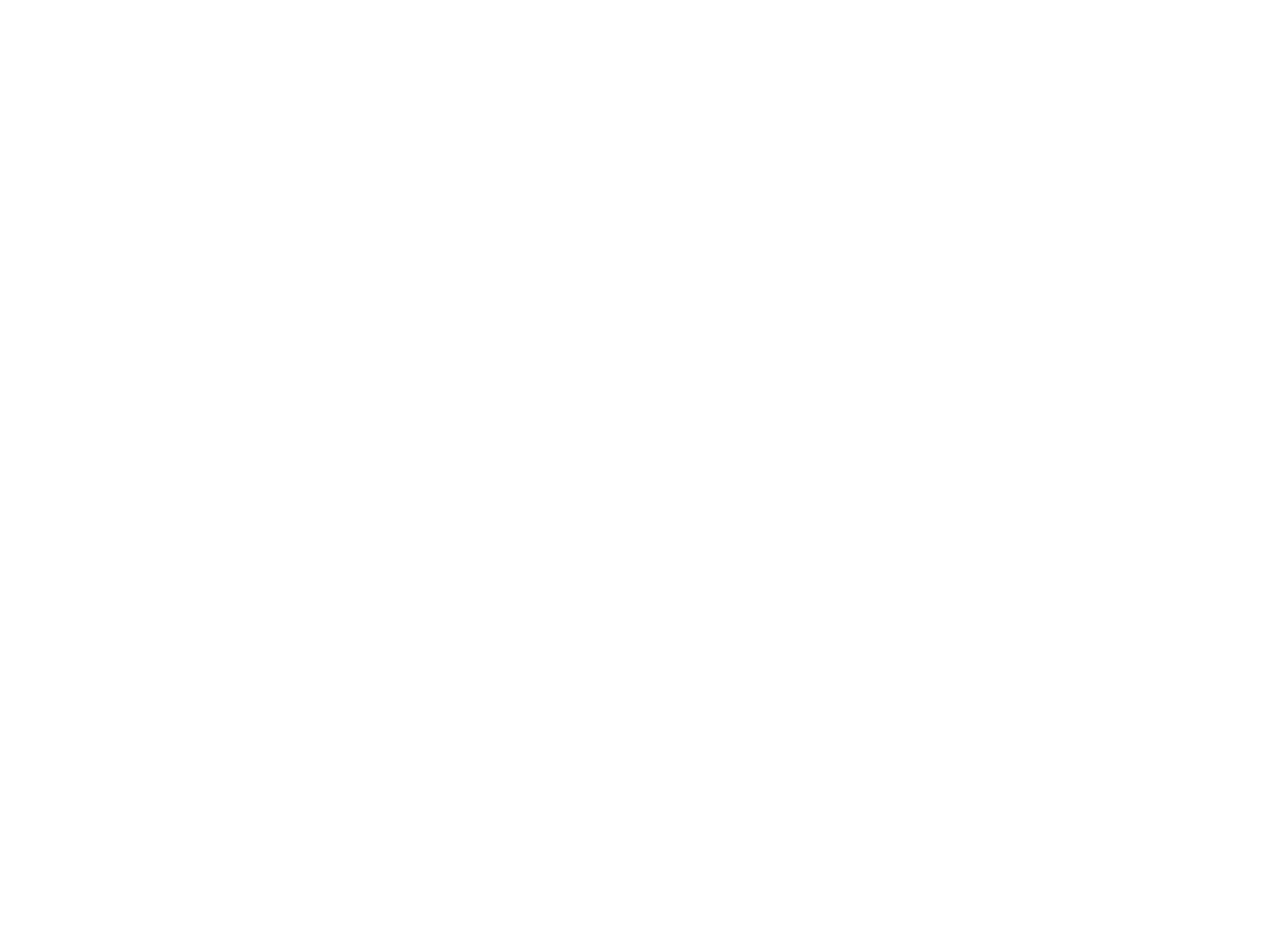
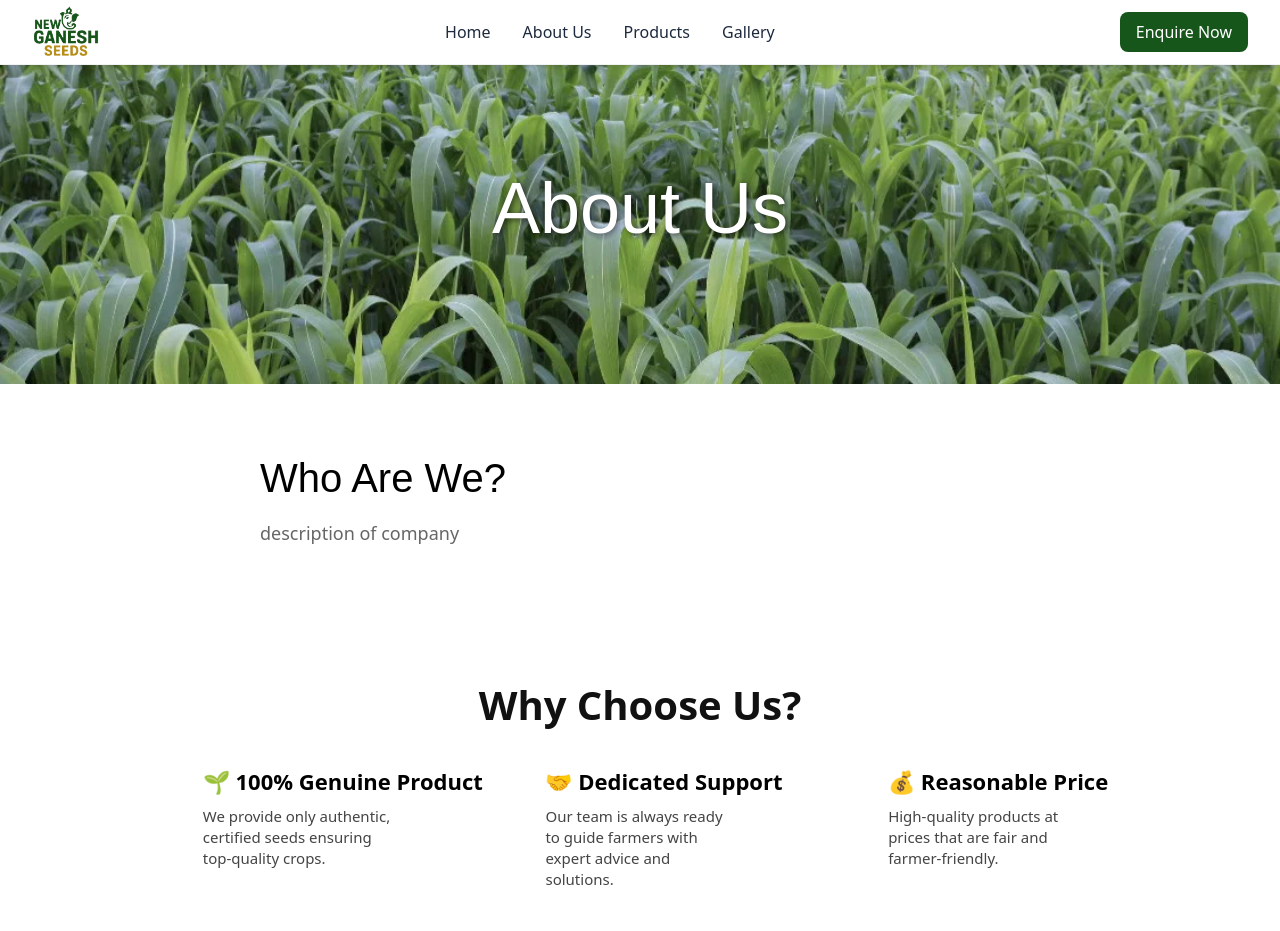
Before and after one commit to Megha108/NewGanesh_Business, a React (Vite) app in the folder new-ganesh/: page /about in a window 1280 px wide. Before the commit this address had no page. Shown: the top 931 px of the page. Before the commit the page ends 800 px from the top, so only its background shows below. Built offline with nearby package versions, Linux system fonts and the light colour scheme.

Commit message:
commit
-added about us page
-added basic feature
-many features pending

```diff
--- a/new-ganesh/package.json
+++ b/new-ganesh/package.json
@@ -14,6 +14,7 @@
     "lucide-react": "^0.544.0",
     "react": "^19.1.1",
     "react-dom": "^19.1.1",
+    "react-icons": "^5.5.0",
     "react-router-dom": "^7.9.1"
   },
   "devDependencies": {
--- a/new-ganesh/src/App.jsx
+++ b/new-ganesh/src/App.jsx
@@ -1,12 +1,13 @@
 import { Routes, Route } from "react-router-dom";
 import HomeMain from "./pages/home/main";
-
+import AboutUsPage from "./pages/home/aboutUsPage/aboutUs";
 export default function App() {
   return (
     <>
 
       <Routes>
         <Route path="/" element={<HomeMain />} />
+        <Route path="/about" element={<AboutUsPage />} />
       </Routes>
 
   </>
--- /dev/null
+++ b/new-ganesh/src/pages/home/aboutUsPage/WhoareWe.jsx
@@ -0,0 +1,27 @@
+import React from 'react';
+
+const WhoareWe = () => {
+  const styles = {
+    container: { maxWidth: 800, margin: '40px auto', padding: '0 20px' },
+    heading: { fontSize: 30, marginBottom: 12, color: '#111' },
+      title: {
+      fontSize: 40,
+      color: '#000000ff',
+      fontFamily: '"Bricolage Grotesque", Arial, sans-serif',
+
+    },
+    text: { fontSize: 18, color: '#666666', lineHeight: 1.5 },
+  };
+
+  return (
+    <div style={styles.container}>
+      <div style={styles.heading}><h2 style = {styles.title}>Who Are We?</h2></div>
+      <p style={styles.text}>
+        description of company
+      </p>
+
+    </div>
+  );
+};
+
+export default WhoareWe;
--- /dev/null
+++ b/new-ganesh/src/pages/home/aboutUsPage/WhyUs.jsx
@@ -0,0 +1,106 @@
+import React, { useEffect, useRef, useState } from "react";
+
+const WhyUs = () => {
+  const listRef = useRef([]);
+  const [visibleItems, setVisibleItems] = useState([]);
+
+  useEffect(() => {
+    const observer = new IntersectionObserver(
+      (entries) => {
+        entries.forEach((entry) => {
+          const index = entry.target.getAttribute("data-index");
+          if (entry.isIntersecting) {
+            setVisibleItems((prev) => [...prev, parseInt(index)]);
+          }
+        });
+      },
+      {
+        threshold: 0.2, // 20% of item visible to trigger
+      }
+    );
+
+    listRef.current.forEach((el) => el && observer.observe(el));
+
+    return () => observer.disconnect();
+  }, []);
+
+  const styles = {
+    container: {
+      maxWidth: 900,
+      margin: "10vw auto",
+      padding: "0 1vw",
+    },
+    heading: {
+      fontSize: 40,
+      marginBottom: 30,
+      color: "#111",
+      fontWeight: "bold",
+      textAlign: "center",
+    },
+    list: {
+      display: "grid",
+      gridTemplateColumns: "repeat(3, minmax(0, 1fr))",
+      gap: "3vw 12vw",
+      listStyle: "none",
+      padding: 0,
+      margin: 0,
+    },
+    item: {
+      fontSize: 18,
+      opacity: 0,
+      transform: "translateY(20px)",
+      transition: "opacity 0.8s ease-out, transform 0.8s ease-out",
+    },
+    itemVisible: {
+      opacity: 1,
+      transform: "translateY(0)",
+    },
+    iconText: {
+      fontSize: 22,
+      fontWeight: "bold",
+      marginBottom: 8,
+      whiteSpace: "nowrap",
+      textAlign: "left",
+    },
+    description: {
+      fontSize: 15,
+      color: "#444",
+      lineHeight: 1.4,
+    },
+  };
+
+  const items = [
+    { icon: "🌱", title: "100% Genuine Product", desc: "We provide only authentic, certified seeds ensuring top-quality crops." },
+    { icon: "🤝", title: "Dedicated Support", desc: "Our team is always ready to guide farmers with expert advice and solutions." },
+    { icon: "💰", title: "Reasonable Price", desc: "High-quality products at prices that are fair and farmer-friendly." },
+    { icon: "🍃", title: "Environmentally Friendly", desc: "Sustainable practices that protect soil, water, and the environment." },
+    { icon: "👩‍🌾", title: "Professional Team", desc: "Experienced agricultural experts committed to helping you succeed." },
+    { icon: "🚀", title: "Quickly & Efficiently", desc: "Fast delivery and efficient service to meet farming needs on time." },
+  ];
+
+  return (
+    <div style={styles.container}>
+      <h2 style={styles.heading}>Why Choose Us?</h2>
+      <ul style={styles.list}>
+        {items.map((item, index) => (
+          <li
+            key={index}
+            ref={(el) => (listRef.current[index] = el)}
+            data-index={index}
+            style={{
+              ...styles.item,
+              ...(visibleItems.includes(index) ? styles.itemVisible : {}),
+            }}
+          >
+            <div style={styles.iconText}>
+              {item.icon} {item.title}
+            </div>
+            <div style={styles.description}>{item.desc}</div>
+          </li>
+        ))}
+      </ul>
+    </div>
+  );
+};
+
+export default WhyUs;
--- /dev/null
+++ b/new-ganesh/src/pages/home/aboutUsPage/aboutUs.jsx
@@ -0,0 +1,22 @@
+import Footer from "../../../common/footer.jsx";
+import Navbar from "../../../common/navbar.jsx";
+import Title from "./title.jsx";
+import WhyUs from "./WhyUs.jsx";
+import WhoareWe from "./WhoareWe.jsx";
+const AboutUsPage = () => {
+  return (
+    <>
+      {/* All site content sits ABOVE bg in a new stacking context */}
+      <div className="relative z-10 isolate font-bricolage">
+        <Navbar />
+        <Title />
+        <WhoareWe />
+        <WhyUs />
+
+        <Footer />
+      </div>
+    </>
+  );
+};
+
+export default AboutUsPage;
--- /dev/null
+++ b/new-ganesh/src/pages/home/aboutUsPage/title.jsx
@@ -0,0 +1,31 @@
+import React from 'react';
+import GrassImage from '../../../assets/image/aboutus/GrassImage.webp';
+
+const Title = () => {
+  const styles = {
+    container: {
+      textAlign: 'center',
+      margin: '5vw 0',
+      backgroundImage: `url(${GrassImage})`,
+      backgroundSize: 'cover',
+      backgroundPosition: 'center',
+      backgroundRepeat: 'no-repeat',
+      padding: '7vw 0',
+      minHeight: 'calc(10vw + 15vw)', // base height + 2vw extra
+    },
+    title: {
+      fontSize: 72,
+      color: '#ffffff',
+      fontFamily: '"Bricolage Grotesque", Arial, sans-serif',
+      textShadow: '2px 2px 6px rgba(0,0,0,0.6)',
+    },
+  };
+
+  return (
+    <div style={styles.container}>
+      <h1 style={styles.title}>About Us</h1>
+    </div>
+  );
+};
+
+export default Title;
```
Also changed, not shown: new-ganesh/src/assets/image/aboutus/GrassImage.webp (added), 1 other file (tests, documents, lock files or other folders).
